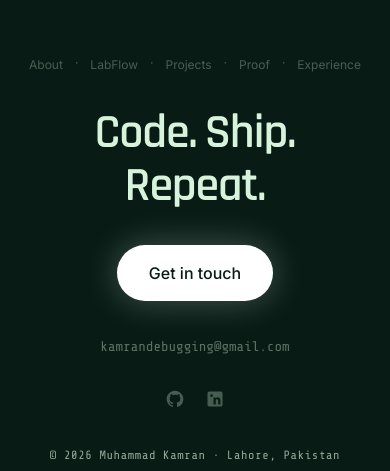
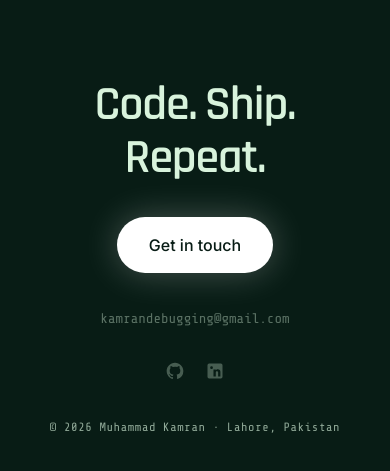
Before and after one commit to kamrandebugging/Portfolio, a React (Vite) app: page / in a window 390 px wide. Shown: the part 11529-12000 px from the top of the page. Built offline with nearby package versions, Linux system fonts and the light colour scheme.

Commit message:
refactor(footer): remove duplicated nav row and rebalance vertical rhythm

```diff
--- a/src/components/Contact.tsx
+++ b/src/components/Contact.tsx
@@ -1,5 +1,4 @@
 import React, { useEffect, useRef } from 'react';
-import { useLocation, useNavigate } from 'react-router-dom';
 import {
   gsap,
   ScrollTrigger,
@@ -8,15 +7,9 @@ import {
   SCENES_ON,
   motionMatchMedia,
 } from '../engine/gsap';
-import { goToSection } from '../engine/scroll';
-import { portfolioData } from '../data/portfolio';
 
 export const Contact: React.FC = () => {
   const root = useRef<HTMLElement>(null);
-  const navigate = useNavigate();
-  const onHome = useLocation().pathname === '/';
-
-  const navLinks = portfolioData.navLinks.filter((link) => link.href !== '#contact');
 
   useEffect(() => {
     const el = root.current;
@@ -143,37 +136,6 @@ export const Contact: React.FC = () => {
       className="footer-reveal tone-dark relative flex min-h-screen w-full flex-col items-center justify-center bg-[#081c15] text-[#d8f3dc] px-[var(--pad-x)] py-16 sm:py-20 select-none"
     >
       <div className="mx-auto flex w-full max-w-[72rem] flex-col items-center justify-center text-center gap-8 sm:gap-10 md:gap-12">
-        {/* Nav row: existing section links, text-xs, muted, separated by ·, opacity-30 -> 100 on hover, no movement */}
-        <nav aria-label="Footer navigation">
-          <ul className="flex flex-wrap items-center justify-center gap-x-3 gap-y-1.5 sm:gap-x-4">
-            {navLinks.map((link, idx) => (
-              <React.Fragment key={link.label}>
-                {idx > 0 && (
-                  <li aria-hidden="true" className="text-xs text-[#d8f3dc] opacity-30 select-none">
-                    ·
-                  </li>
-                )}
-                <li>
-                  <a
-                    href={link.href}
-                    onClick={(e) => {
-                      e.preventDefault();
-                      if (link.href.startsWith('#')) {
-                        goToSection(navigate, onHome, link.href);
-                      } else {
-                        navigate(link.href);
-                      }
-                    }}
-                    className="text-xs text-[#d8f3dc] opacity-30 transition-opacity duration-200 hover:opacity-100"
-                  >
-                    {link.label}
-                  </a>
-                </li>
-              </React.Fragment>
-            ))}
-          </ul>
-        </nav>
-
         {/* Monumental Headline: "Code. Ship. Repeat." */}
         <div style={{ perspective: '900px' }} className="w-full">
           <h2 className="font-display font-semibold text-[clamp(3rem,9vw,8.5rem)] leading-[1.1] sm:leading-[0.95] tracking-tight text-[#d8f3dc]">
```
